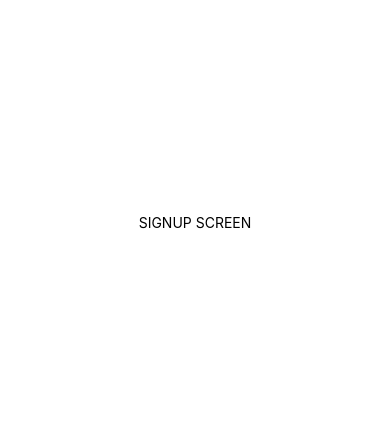
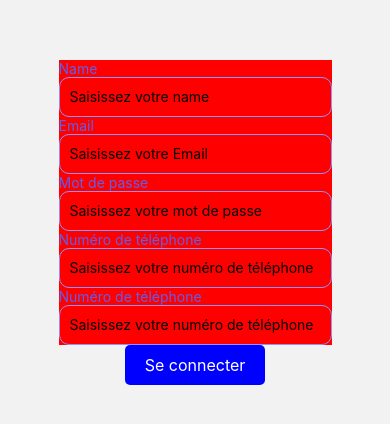
Before and after one commit to nat0490/Chefs-Frontend, a React Native app: screen /Sign_up in a window 390 px wide. Shown: the part 200-624 px from the top of the page. Built offline with nearby package versions, Linux system fonts and the light colour scheme.

Commit message:
sign up et sign in pages

```diff
--- a/package.json
+++ b/package.json
@@ -22,6 +22,7 @@
     "react": "18.2.0",
     "react-native": "0.72.6",
     "react-native-autocomplete-dropdown": "^3.1.0",
+    "react-native-datepicker": "^1.7.2",
     "react-native-maps": "1.7.1",
     "react-native-safe-area-context": "4.6.3",
     "react-native-screens": "~3.22.0",
--- a/screens/HomeScreen.tsx
+++ b/screens/HomeScreen.tsx
@@ -218,6 +218,14 @@ const styles = StyleSheet.create({
     flexDirection : 'row',
     justifyContent : 'space-around',
   },
+
+  titre_register: {
+    color: '#9292FE',
+    fontSize: 15,
+  },
+
+
+  // UIKIT POUR LES BTN
   btn_sign_in : {
     paddingVertical: 10, // 10 units of padding at the top and bottom
     paddingHorizontal: 25, // A
@@ -240,8 +248,4 @@ const styles = StyleSheet.create({
     fontSize : 15,
     color : '#9292FE'
   },
-  titre_register: {
-    color: '#9292FE',
-    fontSize: 15,
-  }
 });
--- a/screens/SignInScreen.tsx
+++ b/screens/SignInScreen.tsx
@@ -4,26 +4,65 @@ import { StyleSheet,
   View,
   KeyboardAvoidingView,
   TextInput,
+  Touchable,
+  TouchableOpacity,
  } from 'react-native';
 import React from 'react';
+import FontAwesome from 'react-native-vector-icons/FontAwesome';
 
 export default function App() {
   return (
     <KeyboardAvoidingView style={styles.container}>
       <View>
+        {/* Saisie titre */}
         <Text>Salut toi ! Prêt a passer a la casserole ?</Text>
         <StatusBar style="auto" />
       </View>
+
       <View style={styles.contentContainer}>
-        <TextInput
-        style={styles.input}
-        placeholder= 'Email'
-        keyboardType='email-address'
-      />
-      </View>
+          {/* Saisie email */}
+          <View style={styles.inputContainer}>
+            <Text style={styles.label}>Email</Text>
+            <TextInput
+            style={styles.input}
+            placeholder= 'Saisissez votre mail'
+            keyboardType='email-address'
+          />
+          </View>
+
+          {/* Saisie mot de passe */}
+          <View style={styles.inputContainer}>
+            <Text style={styles.label}>Mot de passe</Text>
+            <TextInput
+            style={styles.input}
+            placeholder= 'Saisissez votre mot de passe'
+            keyboardType='visible-password'
+          />
+          </View>
+
+          {/* Boutons forgot password + Se connecter */}
+          <View style={styles.containerButton}>
+            <TouchableOpacity style={styles.button} >
+              <Text style={styles.buttonText}> Mot de passe oublié ?</Text>
+            </TouchableOpacity>
+            <TouchableOpacity style={styles.button} >
+              <Text style={styles.buttonText}> Se connecter</Text>
+            </TouchableOpacity>
+          </View>
+        </View>
+
+        {/* Icons de connexion */}
+        <View>
+        <FontAwesome name='apple1' size='10'  />
+        <FontAwesome name='google' size='10'  />
+        <FontAwesome name='facebook-with-circle' size='10'  />
+
+        </View>
     </KeyboardAvoidingView>
   );
 }
+
+
 
 const styles = StyleSheet.create({
   container: {
@@ -37,10 +76,32 @@ const styles = StyleSheet.create({
     borderWidth: 1,
     marginBottom: 20,
     paddingHorizontal: 10,
-    width: '80%',
+    width: '100%',
   },
   contentContainer: {
-    alignItems: 'center',
-    justifyContent: 'center',
+    backgroundColor: 'red'
+  },
+  inputContainer : {
+    width: '70%',
+   backgroundColor :'red',
+   },
+   containerButton: {
+    flexDirection: 'row',
+    justifyContent: 'space-between',
+  },
+   label: {
+    fontSize: 14,
+    color: "#615DEC"
+  },
+  button: {
+    backgroundColor: 'blue',
+    paddingVertical: 10,
+    paddingHorizontal: 20,
+    borderRadius: 5,
+  },
+  buttonText: {
+    color: 'white',
+    fontSize: 16,
+    textAlign: 'center',
   },
 });
--- a/screens/SignUpScreen.tsx
+++ b/screens/SignUpScreen.tsx
@@ -1,12 +1,78 @@
 import { StatusBar } from 'expo-status-bar';
-import { StyleSheet, Text, View } from 'react-native';
-import React from 'react';
+import { View, TextInput, TouchableOpacity, Text, StyleSheet, Alert } from 'react-native';
+import React, { useState } from 'react';
+import DatePicker from 'react-native-datepicker';
 
 export default function App() {
+
+  //Etats des input
+
+  const [nameInput, setNameInput] = useState('');
+  const [eamilInput, setEmailInput] = useState('');
+  const [passwordInput, setPasswordInput] = useState('');
+  const [phoneInput, setPhoneInput] = useState('');
+
+
   return (
     <View style={styles.container}>
-      <Text>SIGNUP SCREEN</Text>
-      <StatusBar style="auto" />
+
+      {/* Zone de saisie pour le nom d'utilisateur */}
+      <View style={styles.inputContainer}>
+        <Text style={styles.label}>Name</Text>
+        <TextInput
+          style={styles.input}
+          placeholder="Saisissez votre name"
+          onChangeText={(value) => setNameInput(value)}
+          value={nameInput}
+        />
+      </View>
+      {/* Zone de saisie pour l'email */}
+      <View style={styles.inputContainer}>
+              <Text style={styles.label}>Email</Text>
+              <TextInput
+                style={styles.input}
+                placeholder="Saisissez votre Email"
+                onChangeText={(value) => setEmailInput(value)}
+                value={eamilInput}
+              />
+      </View>
+      {/* Zone de saisie pour le mot de passe */}
+      <View style={styles.inputContainer}>
+        <Text style={styles.label}>Mot de passe</Text>
+        <TextInput
+          style={styles.input}
+          placeholder="Saisissez votre mot de passe"
+          secureTextEntry={true} // Pour masquer le texte du mot de passe
+          onChangeText={(value) => setPasswordInput(value)}
+          value={passwordInput}
+        />
+      </View>
+       {/* Zone de saisie pour le phone number */}
+       <View style={styles.inputContainer}>
+        <Text style={styles.label}>Numéro de téléphone</Text>
+        <TextInput
+          style={styles.input}
+          placeholder="Saisissez votre numéro de téléphone"
+          keyboardType="numeric"
+          onChangeText={(value) => setPhoneInput(value)}
+          value={phoneInput}
+        />
+      </View>
+      {/* Zone de saisie pour le phone number */}
+      <View style={styles.inputContainer}>
+            <Text style={styles.label}>Numéro de téléphone</Text>
+            <TextInput
+              style={styles.input}
+              placeholder="Saisissez votre numéro de téléphone"
+              keyboardType="numeric"
+              onChangeText={(value) => setPhoneInput(value)}
+              value={phoneInput}
+            />
+          </View>
+      {/* Bouton de connexion */}
+      <TouchableOpacity style={styles.button} >
+        <Text style={styles.buttonText}>Se connecter</Text>
+      </TouchableOpacity>
     </View>
   );
 }
@@ -14,8 +80,37 @@ export default function App() {
 const styles = StyleSheet.create({
   container: {
     flex: 1,
-    backgroundColor: '#fff',
+    justifyContent: 'center',
     alignItems: 'center',
-    justifyContent: 'center',
   },
+  input: {
+    height: 40,
+    width: '100%',
+    borderColor: '#9292FE',
+    borderRadius:10,
+    borderWidth: 1,
+
+    paddingHorizontal: 10,
+  },
+  button: {
+    backgroundColor: 'blue',
+    paddingVertical: 10,
+    paddingHorizontal: 20,
+    borderRadius: 5,
+  },
+
+  buttonText: {
+    color: 'white',
+    fontSize: 16,
+    textAlign: 'center',
+  },
+  label: {
+    fontSize: 14,
+    color: "#615DEC"
+  },
+  inputContainer : {
+   width: '70%',
+  backgroundColor :'red',
+  },
+
 });
```
Also changed, not shown: 2 other files (tests, documents, lock files or other folders).
